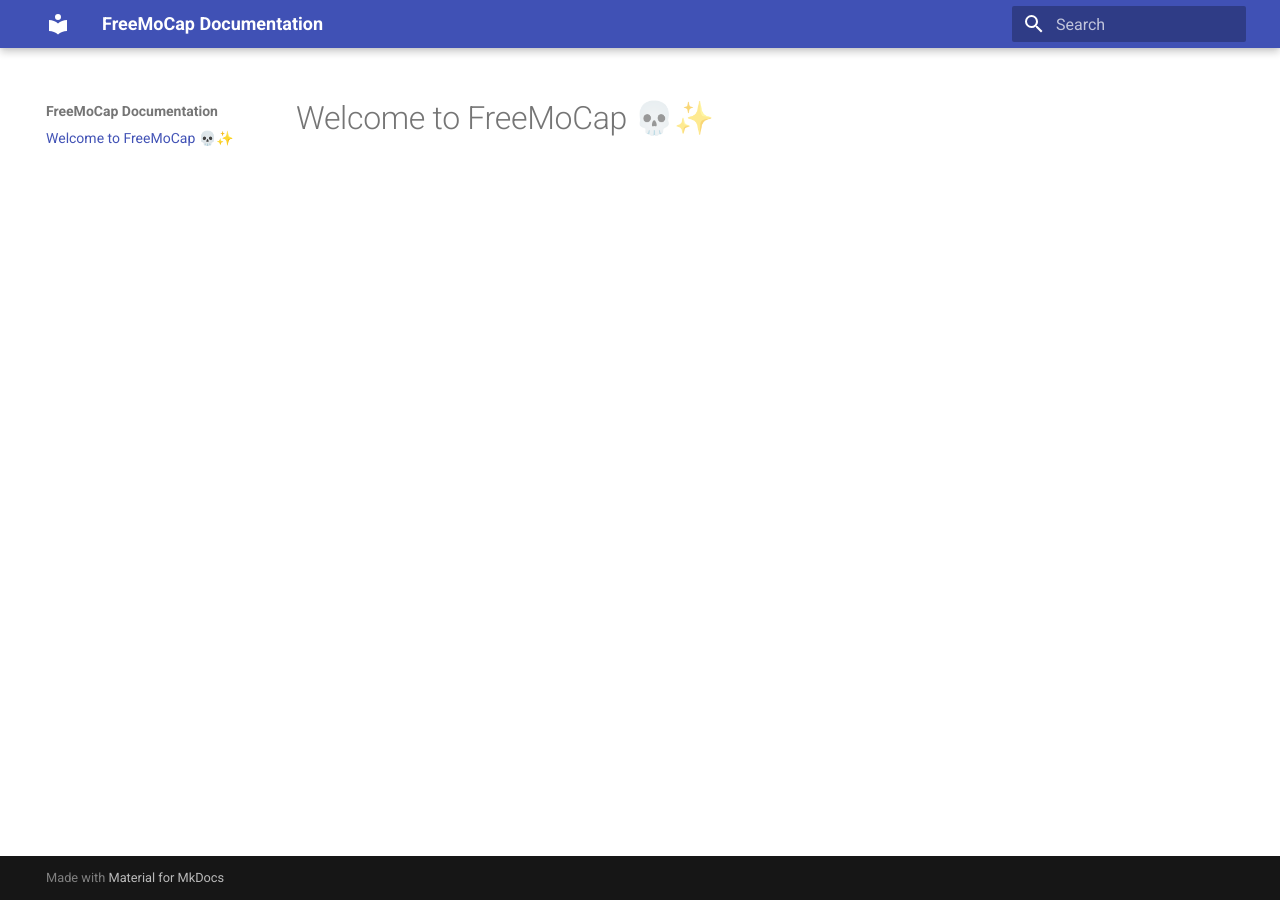
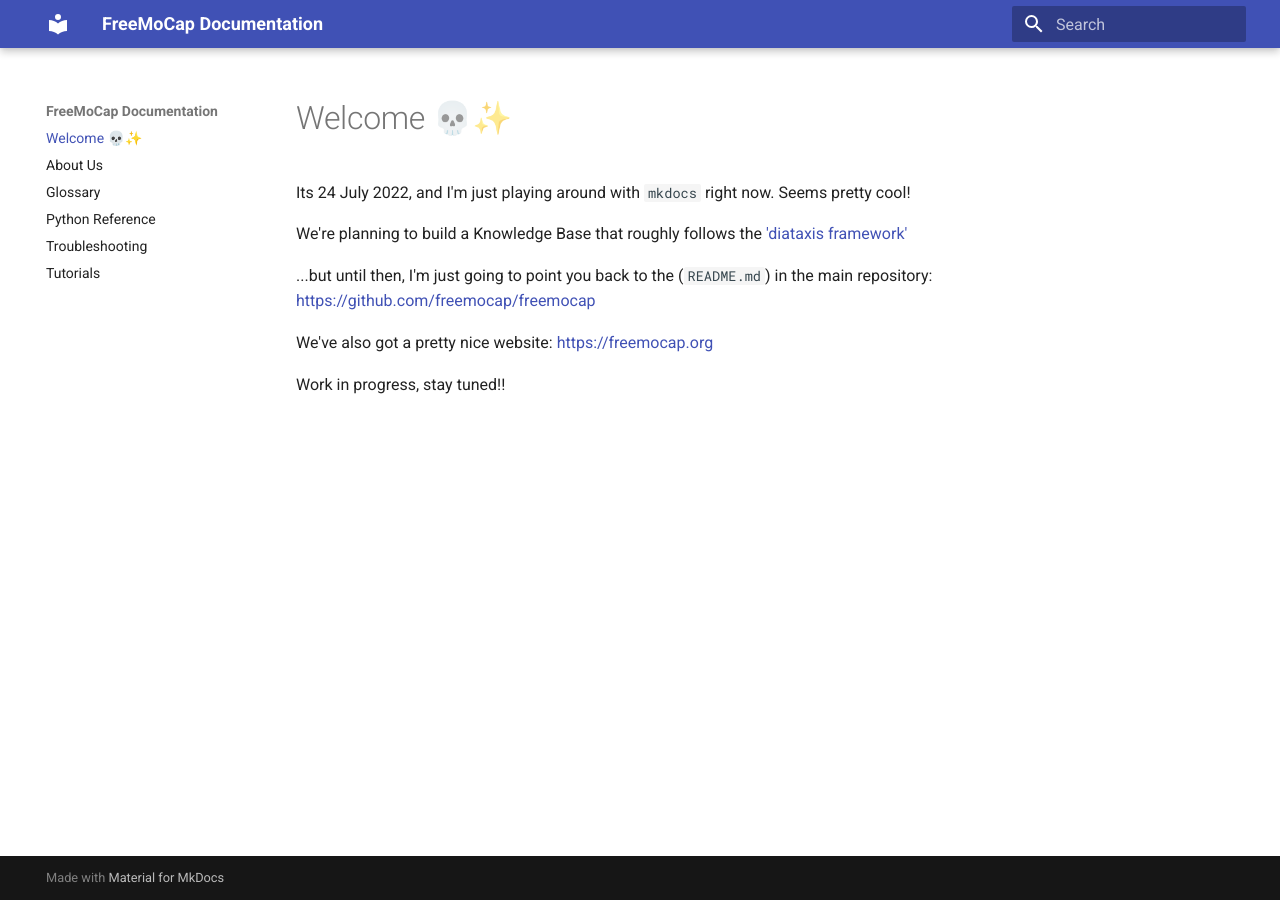
Before and after one commit to freemocap/documentation, an MkDocs documentation site: the page built from docs/index.md, in a window 1280 px wide. Built offline with MkDocs 1.6.1 and Material for MkDocs 9.7.7, drawn with Linux system fonts in a browser that asks for light colours.

Commit message:
copying og docs over

```diff
--- a/docs/index.md
+++ b/docs/index.md
@@ -1 +1,13 @@
-# Welcome to FreeMoCap 💀✨
+# Welcome 💀✨
+
+Its 24 July 2022, and I'm just playing around with `mkdocs` right now. Seems pretty cool!
+
+We're planning to build a Knowledge Base that roughly follows the ['diataxis framework'](https://diataxis.fr/)
+
+...but until then, I'm just going to point you back to the (`README.md`) in the main repository:
+[https://github.com/freemocap/freemocap](https://github.com/freemocap/freemocap)
+
+We've also got a pretty nice website:
+[https://freemocap.org](https://github.com/freemocap/freemocap)
+
+Work in progress, stay tuned!!
--- /dev/null
+++ b/docs/tutorials.md
@@ -0,0 +1 @@
+# Tutorials
```
Also changed, not shown: docs/about_us.md (added, +20 -0 lines), docs/glossary.md (added, +4 -0 lines), docs/python_reference.md (added, +3 -0 lines), docs/troubleshooting.md (added, +5 -0 lines).
